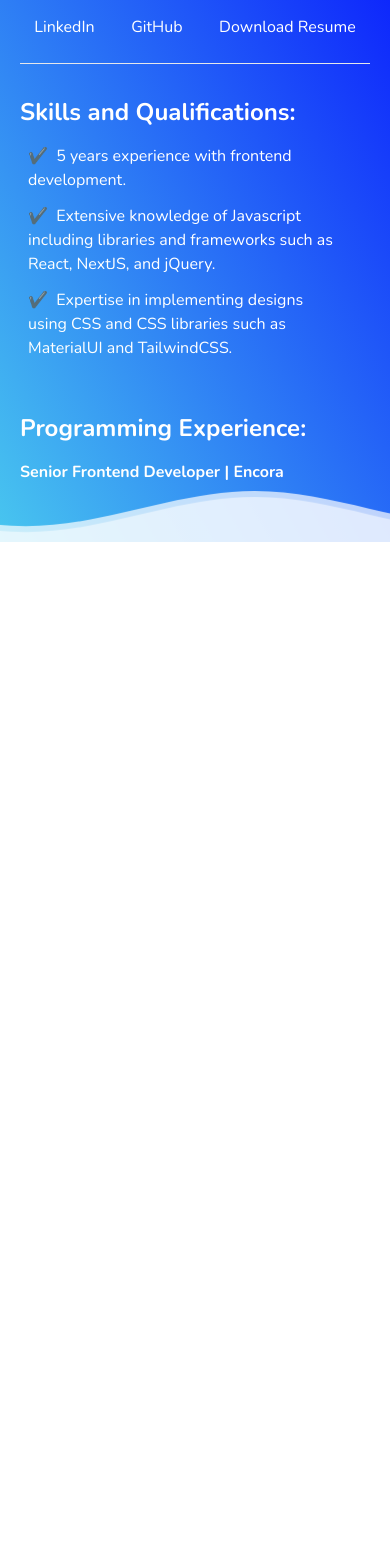
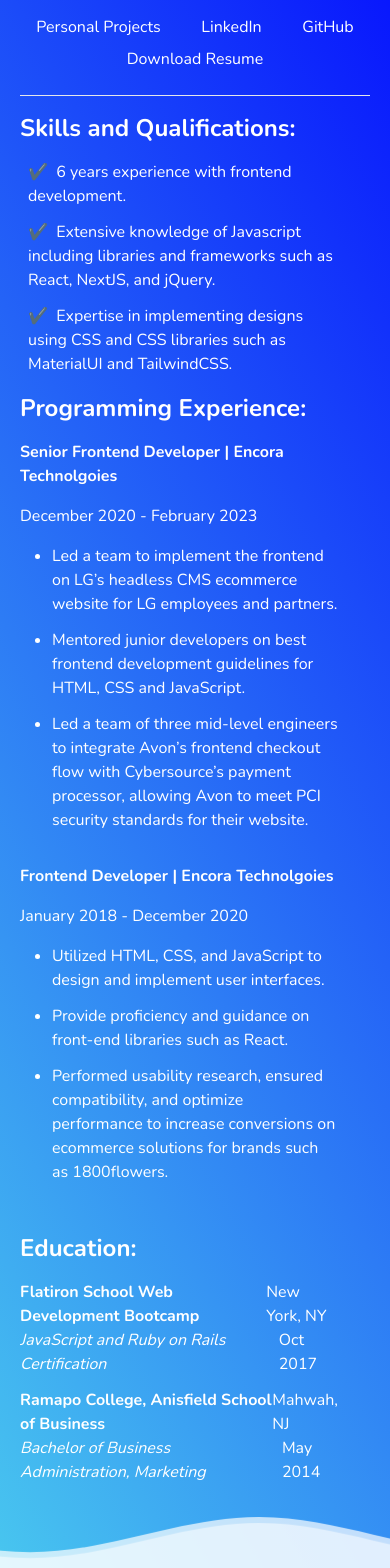
Before and after one commit to Jschles1/john-schlesinger, a Next.js app: page / in a window 390 px wide. Shown: the part 302-1870 px from the top of the page. Before the commit the page ends 844 px from the top, so only its background shows below. Built offline with nearby package versions, Linux system fonts and the light colour scheme; what tailwind-gradient-mask-image, tailwindcss-animation would draw is missing.

Commit message:
2023 Updates

```diff
--- a/src/components/ContentContainer.tsx
+++ b/src/components/ContentContainer.tsx
@@ -1,4 +1,6 @@
 import * as React from 'react';
+import Waves from './Waves';
+import useMediaQuery from '../lib/useMediaQuery';
 
 interface Props {
     children?: React.ReactNode;
@@ -6,6 +8,7 @@ interface Props {
 
 const ContentContainer: React.FC<Props> = ({ children }) => {
     const ref = React.useRef<HTMLElement>(null);
+    const isMobile = useMediaQuery('(max-width: 769px)');
 
     const handleScroll = (e: React.UIEvent<HTMLElement>) => {
         const target = e.target as HTMLElement;
@@ -19,14 +22,35 @@ const ContentContainer: React.FC<Props> = ({ children }) => {
         }
     };
 
+    React.useEffect(() => {
+        // If no scrollbar, no need to show gradient
+        if (!isMobile) {
+            ref.current?.classList.add('scrollbar');
+            ref.current?.classList.add('scrollbar-thumb-white');
+            ref.current?.classList.add('scrollbar-track-transparent');
+            ref.current?.classList.add('sbar');
+            if (ref.current?.scrollHeight !== ref.current?.clientHeight) {
+                ref.current?.classList.add('gradient-mask-b-90');
+            }
+        } else {
+            ref.current?.classList.remove('scrollbar');
+            ref.current?.classList.remove('scrollbar-thumb-white');
+            ref.current?.classList.remove('scrollbar-track-transparent');
+            ref.current?.classList.remove('sbar');
+        }
+    }, [ref, isMobile]);
+
     return (
         <div className="content">
             <main
                 ref={ref}
                 onScroll={handleScroll}
-                className="pr-12 h-full mt-4 -mr-4 gradient-mask-b-90 overflow-y-scroll scrollbar scrollbar-thumb-white scrollbar-track-transparent sbar"
+                className="pr-12 h-full mt-4 -mr-4"
+                // className="pr-12 h-full mt-4 -mr-4 scrollbar scrollbar-thumb-white scrollbar-track-transparent sbar"
+                // className="pr-12 h-full mt-4 -mr-4 scrollbar xs:scrollbar-thumb-white xs:scrollbar-track-transparent sbar"
             >
                 {children}
+                {/* <Waves desktop={false} mobile={true} /> */}
             </main>
         </div>
     );
--- a/src/components/Header.tsx
+++ b/src/components/Header.tsx
@@ -1,5 +1,6 @@
 import * as React from 'react';
 import NextImage from 'next/image';
+import Link from 'next/link';
 import useMediaQuery from '../lib/useMediaQuery';
 
 const Header: React.FC = () => {
@@ -25,7 +26,9 @@ const Header: React.FC = () => {
                 />
             </div>
             <div className="h-full relative">
-                <h1 className="text-xl xs:text-4xl font-bold my-3 xs:my-6">John Schlesinger</h1>
+                <h1 className="text-xl xs:text-4xl font-bold my-3 xs:my-6 hover:underline">
+                    <Link href="/">John Schlesinger</Link>
+                </h1>
                 <div className="[&>p]:mb-1">
                     <p>&#128187; Senior Frontend Engineer</p>
                     <p>&#127947; Former Certified Personal Trainer</p>
--- a/src/components/Layout.tsx
+++ b/src/components/Layout.tsx
@@ -11,15 +11,16 @@ interface Props {
 const Layout: React.FC<Props> = ({ children }) => {
     return (
         <div className="bg-gradient-60 from-[#48c6ef] to-[blue] min-h-screen flex items-start justify-center font-nunito">
-            <div className="h-[100vh] w-full flex flex-col overflow-auto">
+            <div className="h-full xs:h-[100vh] w-full flex flex-col overflow-auto">
                 <div className="bg-transparent mx-auto sm:w-full md:w-[70%] xl:w-[60%] p-5 xs:p-10 h-full">
                     <Header />
                     <Navigation />
                     <ContentContainer>{children}</ContentContainer>
                 </div>
+                <Waves desktop={false} mobile={true} />
             </div>
 
-            <Waves />
+            <Waves desktop={true} mobile={false} />
         </div>
     );
 };
--- a/src/components/Navigation.tsx
+++ b/src/components/Navigation.tsx
@@ -9,7 +9,9 @@ interface LinkProps {
 const Link: React.FC<LinkProps> = ({ href, name }) => {
     return (
         <NextLink href={href}>
-            <a className="font-normal border-b border-transparent hover:font-bold hover:border-white">{name}</a>
+            <a className="font-normal border-b border-transparent hover:font-bold hover:border-white basis-[48%] xs:basis-auto">
+                {name}
+            </a>
         </NextLink>
     );
 };
@@ -18,7 +20,8 @@ const Navigation: React.FC = () => {
     return (
         <div className="mt-6">
             <hr />
-            <div className="flex mx-auto w-full gap-2 my-6 justify-around">
+            <div className="flex mx-auto w-full gap-2 my-6 justify-around flex-wrap xs:flex-nowrap">
+                <Link href="/projects" name="Personal Projects" />
                 <Link href="https://www.linkedin.com/in/john-schlesinger-21438362/" name="LinkedIn" />
                 <Link href="https://github.com/Jschles1" name="GitHub" />
                 <Link href="#" name="Download Resume" />
--- a/src/components/ProgrammingExperienceItem.tsx
+++ b/src/components/ProgrammingExperienceItem.tsx
@@ -5,18 +5,10 @@ interface Props {
     company: string;
     startDate: string;
     endDate: string;
-    description: string;
     accomplishments: string[];
 }
 
-const ProgrammingExperienceItem: React.FC<Props> = ({
-    role,
-    company,
-    startDate,
-    endDate,
-    description,
-    accomplishments,
-}) => (
+const ProgrammingExperienceItem: React.FC<Props> = ({ role, company, startDate, endDate, accomplishments }) => (
     <div>
         <div className="[&>p]:my-4 pb-4">
             <strong>
@@ -25,7 +17,6 @@ const ProgrammingExperienceItem: React.FC<Props> = ({
             <p>
                 {startDate} - {endDate}
             </p>
-            <p>{description}</p>
             <ul className="pl-8 my-4">
                 {accomplishments.map((a) => (
                     <li className="list-item list-disc my-3" key={a}>
--- a/src/components/Project.tsx
+++ b/src/components/Project.tsx
@@ -1,18 +1,34 @@
 import * as React from 'react';
+import NextLink from 'next/link';
 
 interface Props {
     name: string;
-    emoji: string;
+    // emoji: string;
     description: string;
+    details: string[];
+    ctaLink: string;
 }
 
-const Project: React.FC<Props> = ({ name, emoji, description }) => (
-    <li className="list-item list-disc my-3">
-        <strong>
-            {emoji} {name}
-        </strong>
-        : {description}
-    </li>
+const Project: React.FC<Props> = ({ name, description, details, ctaLink }) => (
+    <div>
+        <p className="font-bold mb-3">{name}</p>
+        <p>{description}</p>
+        <ul className="pl-8 my-4">
+            <ul className="pl-8 my-4">
+                {details.map((detail) => (
+                    <li className="list-item list-disc my-3" key={detail}>
+                        {detail}
+                    </li>
+                ))}
+            </ul>
+        </ul>
+        <p>
+            Visit the website here:{' '}
+            <NextLink href={ctaLink}>
+                <a className="border-b border-transparent font-bold border-white">{ctaLink}</a>
+            </NextLink>
+        </p>
+    </div>
 );
 
 export default Project;
--- a/src/components/Waves.tsx
+++ b/src/components/Waves.tsx
@@ -1,7 +1,23 @@
 import * as React from 'react';
 
-const Waves: React.FC = () => (
-    <div className="fixed bottom-[7px] w-full">
+interface Props {
+    desktop: boolean;
+    mobile: boolean;
+}
+
+const Waves: React.FC<Props> = ({ desktop, mobile }) => {
+    let responsiveClasses = '';
+
+    if (desktop) {
+        responsiveClasses += 'hidden xs:fixed xs:block';
+    }
+
+    if (mobile) {
+        responsiveClasses += 'xs:hidden relative';
+    }
+
+    return (
+        <div className={'bottom-[7px] w-full ' + responsiveClasses}>
             <svg
                 className="relative w-full mb-[-7px] max-h-[6.5vh]"
                 xmlns="http://www.w3.org/2000/svg"
@@ -46,5 +62,6 @@ const Waves: React.FC = () => (
             </svg>
         </div>
     );
+};
 
 export default Waves;
--- /dev/null
+++ b/src/lib/constants.ts
@@ -0,0 +1,59 @@
+export const SKILLS = [
+    '6 years experience with frontend development.',
+    'Extensive knowledge of Javascript including libraries and frameworks such as React, NextJS, and jQuery.',
+    'Expertise in implementing designs using CSS and CSS libraries such as MaterialUI and TailwindCSS.',
+];
+
+export const EXPERIENCE = [
+    {
+        role: 'Senior Frontend Developer',
+        company: 'Encora Technolgoies',
+        startDate: 'December 2020',
+        endDate: 'February 2023',
+        accomplishments: [
+            'Led a team to implement the frontend on LG’s headless CMS ecommerce website for LG employees and partners.',
+            'Mentored junior developers on best frontend development guidelines for HTML, CSS and JavaScript.',
+            'Led a team of three mid-level engineers to integrate Avon’s frontend checkout flow with Cybersource’s payment processor, allowing Avon to meet PCI security standards for their website.',
+        ],
+    },
+    {
+        role: 'Frontend Developer',
+        company: 'Encora Technolgoies',
+        startDate: 'January 2018',
+        endDate: 'December 2020',
+        accomplishments: [
+            'Utilized HTML, CSS, and JavaScript to design and implement user interfaces.',
+            'Provide proficiency and guidance on front-end libraries such as React.',
+            'Performed usability research, ensured compatibility, and optimize performance to increase conversions on ecommerce solutions for brands such as 1800flowers.',
+        ],
+    },
+];
+
+export const EDUCATION = [
+    {
+        name: 'Flatiron School Web Development Bootcamp',
+        location: 'New York, NY',
+        description: 'JavaScript and Ruby on Rails Certification',
+        date: 'Oct 2017',
+    },
+    {
+        name: 'Ramapo College, Anisfield School of Business',
+        location: 'Mahwah, NJ',
+        description: 'Bachelor of Business Administration, Marketing',
+        date: 'May 2014',
+    },
+];
+
+export const PROJECTS = [
+    {
+        name: 'HerbHub NJ',
+        description:
+            'Aggregation website for listing all marijuana dispensary products available in New Jersey dispensaries with the ability for users to sort products by dispensary location, product brand, etc.',
+        details: [
+            'Frontend built with NextJS, Typescript, Mantine UI, React Query and Prisma.',
+            'Hosted on Vercel.',
+            'Utilizes AWS Lambda, AWS Step Functions and AWS EventBridge scheduler for running Puppeteer web crawlers to retrieve product information from each NJ dispensary website and save it to a MongoDB database on a daily basis.',
+        ],
+        ctaLink: 'https://herbhub-client.vercel.app/',
+    },
+];
--- a/src/pages/index.tsx
+++ b/src/pages/index.tsx
@@ -3,64 +3,8 @@ import Head from 'next/head';
 import SectionHeader from '../components/SectionHeader';
 import Skill from '../components/Skill';
 import ProgrammingExperienceItem from '../components/ProgrammingExperienceItem';
-import Project from '../components/Project';
 import EducationItem from '../components/EducationItem';
-
-const skills = [
-    '5 years experience with frontend development.',
-    'Extensive knowledge of Javascript including libraries and frameworks such as React, NextJS, and jQuery.',
-    'Expertise in implementing designs using CSS and CSS libraries such as MaterialUI and TailwindCSS.',
-];
-
-const programmingExperience = [
-    {
-        role: 'Senior Frontend Developer',
-        company: 'Encora Technolgoies',
-        startDate: 'January 2018',
-        endDate: 'Present',
-        description:
-            'Used my expertise in HTML, CSS and Javascript to implement rich user experiences for client websites, primarily ecommerce.',
-        accomplishments: [
-            "Led frontend team for the marketing section of 1800Flower's PWA that was featured at Google I/O 2019 for being the first PWA app to be featured in Google's play store via Trusted Web Activities.",
-            "Worked closely with client design teams to implement new design on LG's ecommerce site, resulting in higher conversions due to a better user experience.",
-            "Led a team of three mid-level engineers to integrate Avon's frontend checkout flow with Cybersource's payment processor, allowing Avon to meet PCI security standards for their website.",
-            'Served as frontend lead on project to create an LG ecommerce store exclusively for LG employees and LG partners.',
-        ],
-    },
-];
-
-const projects = [
-    {
-        name: 'Notes App',
-        emoji: '\\uD83D\\uDCDD',
-        description: 'Full-Stack iOS Notes app clone using NextJS, Typescript, GraphQL and MongoDB.',
-    },
-    {
-        name: 'Fitness App',
-        emoji: '\\uD83C\\uDFCB',
-        description: 'Full-Stack app using jQuery, Ruby on Rails, PostgreSQL to help trainers track clients.',
-    },
-    {
-        name: 'Flashcards App',
-        emoji: '\\uD83C\\uDCCF',
-        description: 'Single page application built with React and Ruby on Rails with an SQLite database.',
-    },
-];
-
-const education = [
-    {
-        name: 'Flatiron School Web Development Bootcamp',
-        location: 'New York, NY',
-        description: 'JavaScript and Ruby on Rails Certification',
-        date: 'Oct 2017',
-    },
-    {
-        name: 'Ramapo College, Anisfield School of Business',
-        location: 'Mahwah, NJ',
-        description: 'Bachelor of Business Administration, Marketing',
-        date: 'May 2014',
-    },
-];
+import { EDUCATION, SKILLS, EXPERIENCE } from '../lib/constants';
 
 const Home: NextPage = () => {
     return (
@@ -76,48 +20,32 @@ const Home: NextPage = () => {
             <section>
                 <SectionHeader>Skills and Qualifications:</SectionHeader>
                 <ul className="pl-2">
-                    {skills.map((skill) => (
+                    {SKILLS.map((skill) => (
                         <Skill key={skill}>{skill}</Skill>
                     ))}
                 </ul>
             </section>
 
-            <br />
-
             <section>
                 <SectionHeader>Programming Experience:</SectionHeader>
                 <div>
-                    {programmingExperience.map((job) => (
+                    {EXPERIENCE.map((job) => (
                         <ProgrammingExperienceItem
                             key={job.role}
                             role={job.role}
                             company={job.company}
                             startDate={job.startDate}
                             endDate={job.endDate}
-                            description={job.description}
                             accomplishments={job.accomplishments}
                         />
                     ))}
                 </div>
             </section>
 
-            <br />
-
-            <section>
-                <SectionHeader>Programming Projects:</SectionHeader>
-                <ul className="pl-8 mb-4">
-                    {projects.map((p) => (
-                        <Project key={p.name} name={p.name} emoji={p.emoji} description={p.description} />
-                    ))}
-                </ul>
-            </section>
-
-            <br />
-
             <section>
                 <SectionHeader>Education:</SectionHeader>
                 <ul className="mb-4">
-                    {education.map((e) => (
+                    {EDUCATION.map((e) => (
                         <EducationItem
                             key={e.name}
                             name={e.name}
--- a/styles/globals.css
+++ b/styles/globals.css
@@ -31,12 +31,12 @@
 
 @media (max-width: 415px) {
     .content {
-        @apply h-[50%];
+        @apply h-full;
     }
 }
 
-@media (max-width: 360px) {
+/* @media (max-width: 360px) {
     .content {
         @apply h-[45%];
     }
-}
+} */
```
Also changed, not shown: src/pages/projects.tsx (added, +43 -0 lines). Lines whose indentation alone changed are shown as unchanged.
